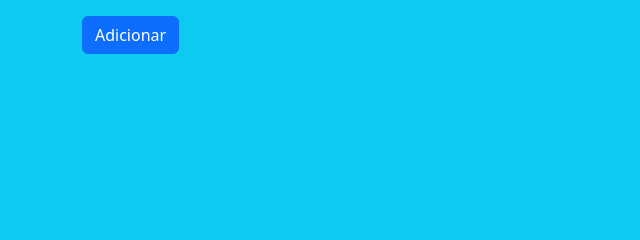
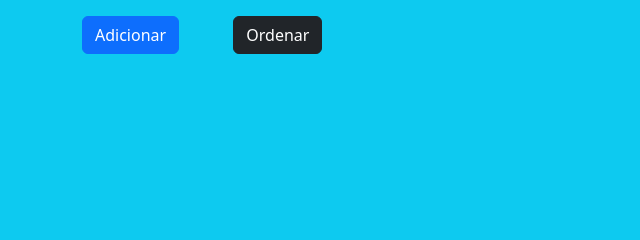
Before and after one commit to ChrisOGK/webapplication, a Flask app: page / in a window 1280 px wide. Shown: the part 113-353 px from the top of the page, without its empty margins (0-640 px from the left). Run offline with Flask 2, Linux system fonts and the light colour scheme.

Commit message:
Implementei o ordenar

```diff
--- a/templates/home.html
+++ b/templates/home.html
@@ -33,6 +33,7 @@
             {% endfor %}
         </table>
         <a href="/new_order" class="btn btn-primary">Adicionar</a>
+        <a href="/ordenar" class="btn btn-dark" style="margin-left: 50px">Ordenar</a>
     </div>
 </body>
 </html>
```
